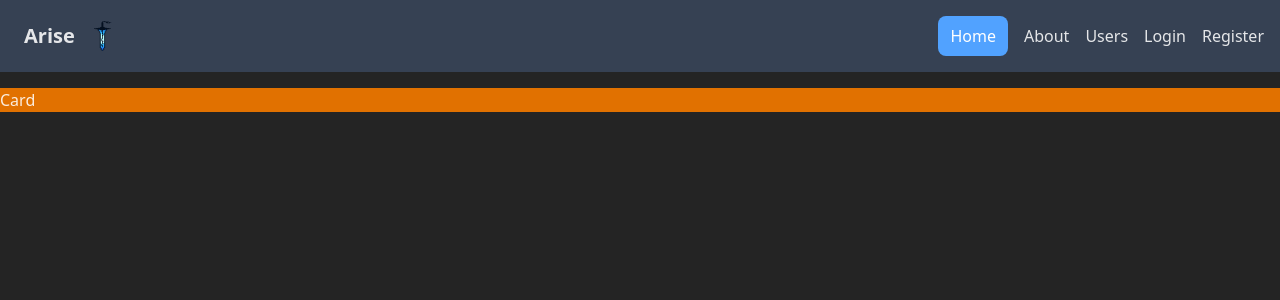
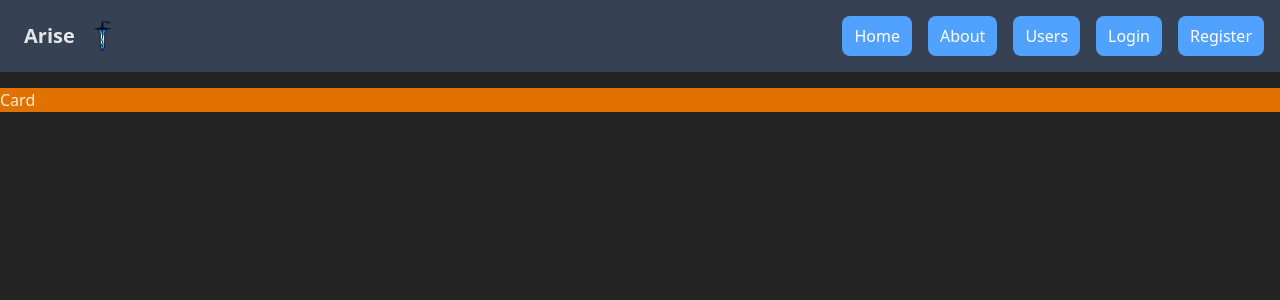
Before and after one commit to hpatel-27/arise, a React (Vite) app in the folder frontend/: page /login in a window 1280 px wide. Shown: the top 300 px of the page. Built offline with nearby package versions, Linux system fonts and the light colour scheme.

Commit message:
feat: add styles to the navbar buttons

```diff
--- a/frontend/src/components/NavBar.jsx
+++ b/frontend/src/components/NavBar.jsx
@@ -14,14 +14,34 @@ const NavBar = () => {
       <div className="flex items-center space-x-4">
         <Link
           to="/"
-          className="bg-blue-400 text-white px-3 py-2 rounded-lg hover:bg-blue-500 cursor-pointer"
+          className="bg-blue-400 text-white px-3 py-2 rounded-lg hover:bg-blue-500 transition cursor-pointer"
         >
           Home
         </Link>
-        <Link to="/about">About</Link>
-        <Link to="/users">Users</Link>
-        <Link to="/login">Login</Link>
-        <Link to="/register">Register</Link>
+        <Link
+          to="/about"
+          className="bg-blue-400 text-white px-3 py-2 rounded-lg hover:bg-blue-500 transition cursor-pointer"
+        >
+          About
+        </Link>
+        <Link
+          to="/users"
+          className="bg-blue-400 text-white px-3 py-2 rounded-lg hover:bg-blue-500 transition cursor-pointer"
+        >
+          Users
+        </Link>
+        <Link
+          to="/login"
+          className="bg-blue-400 text-white px-3 py-2 rounded-lg hover:bg-blue-500 transition cursor-pointer"
+        >
+          Login
+        </Link>
+        <Link
+          to="/register"
+          className="bg-blue-400 text-white px-3 py-2 rounded-lg hover:bg-blue-500 transition cursor-pointer"
+        >
+          Register
+        </Link>
       </div>
     </div>
   );
```
